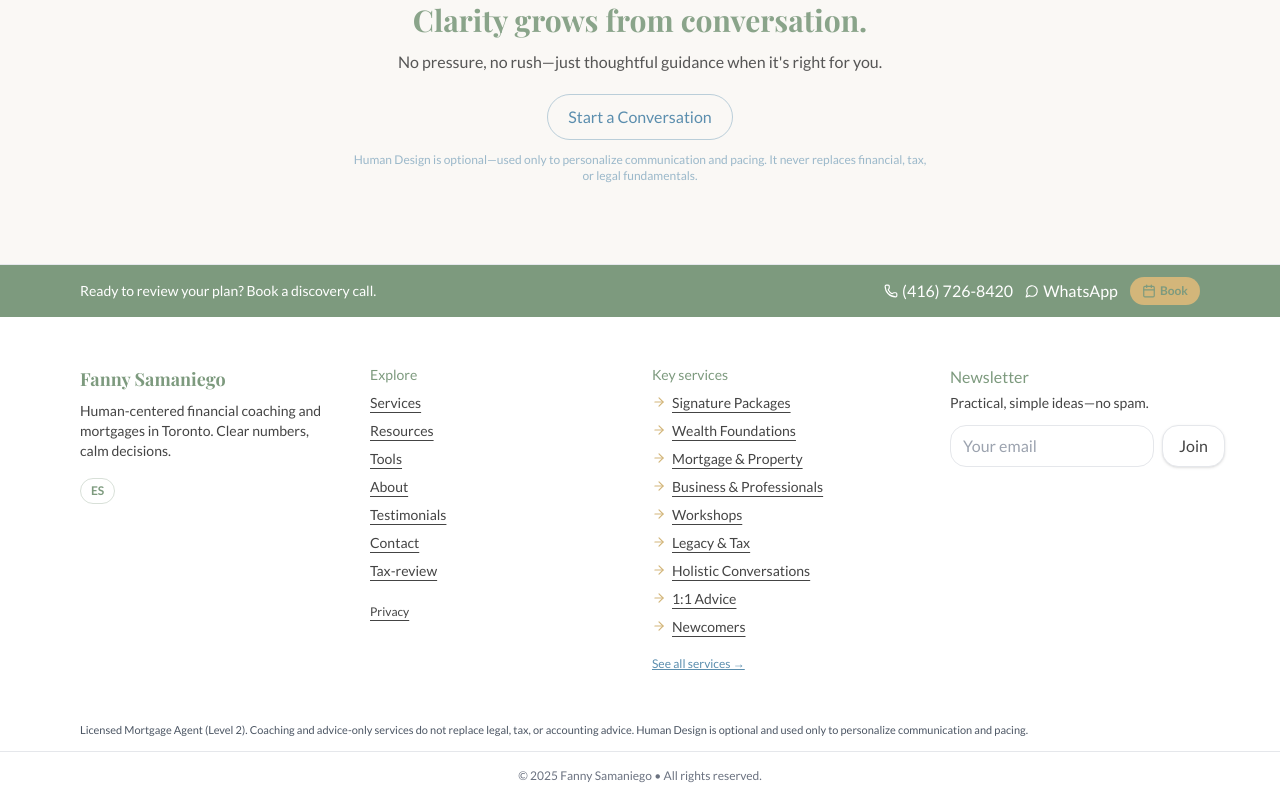
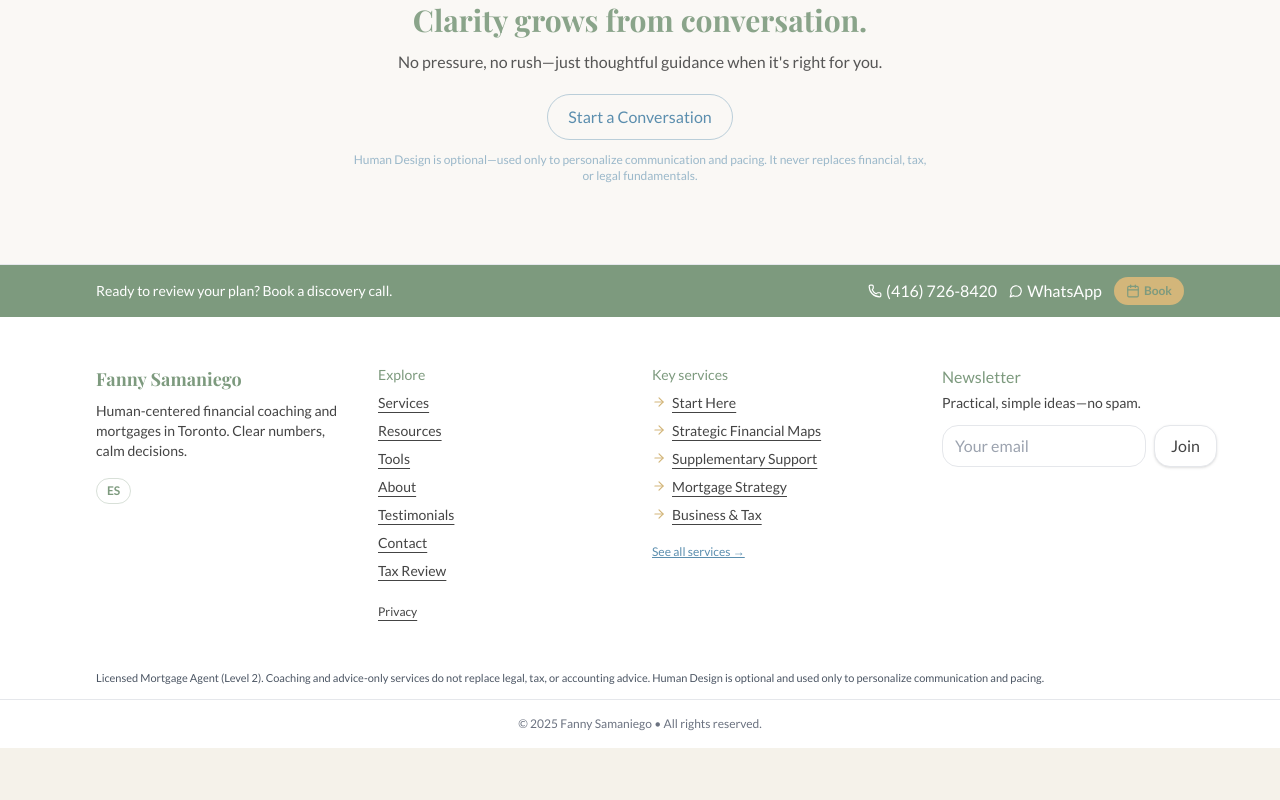
Before and after one commit to nelsondario1111/fanny-site, a Next.js app: page /en in a window 1280 px wide. Shown: the part 5469-6269 px from the top of the page. After the commit the page ends 6217 px from the top, so only its background shows below. Built offline with nearby package versions, Linux system fonts and the light colour scheme.

Commit message:
Update Footer.tsx

```diff
--- a/components/Footer.tsx
+++ b/components/Footer.tsx
@@ -7,15 +7,11 @@ import LangSwitcher from "@/components/layout/LangSwitcher";
 type FooterProps = { lang?: "en" | "es" };
 
 const SECT = {
-  signature: "signature",
-  foundations: "foundations",
+  startHere: "start-here",
+  strategicMaps: "strategic-maps",
+  support: "support",
   mortgage: "mortgage",
   business: "business",
-  workshops: "workshops",
-  legacy: "legacy",
-  family: "family",
-  newcomers: "newcomers",
-  advice: "advice",
 } as const;
 
 export default function Footer({ lang = "es" }: FooterProps) {
@@ -32,7 +28,7 @@ export default function Footer({ lang = "es" }: FooterProps) {
         { href: `${base}/about`, label: "About" },
         { href: `${base}/testimonials`, label: "Testimonials" },
         { href: `${base}/contact`, label: "Contact" },
-        { href: `${base}/tax-review`, label: "Tax-review" },
+        { href: `${base}/tax-review`, label: "Tax Review" },
       ]
     : [
         { href: `${base}/servicios`, label: "Servicios" },
@@ -41,32 +37,24 @@ export default function Footer({ lang = "es" }: FooterProps) {
         { href: `${base}/sobre-mi`, label: "Sobre mí" },
         { href: `${base}/testimonios`, label: "Testimonios" },
         { href: `${base}/contacto`, label: "Contacto" },
-        { href: `${base}/revision-impuestos`, label: "Revision-Imputestos" },
+        { href: `${base}/revision-impuestos`, label: "Revisión de Impuestos" },
       ];
 
   // Use section IDs that exist in both EN/ES services pages
   const serviceLinks = isEn
     ? [
-        { href: `${base}/services#${SECT.signature}`, label: "Signature Packages" },
-        { href: `${base}/services#${SECT.foundations}`, label: "Wealth Foundations" },
-        { href: `${base}/services#${SECT.mortgage}`, label: "Mortgage & Property" },
-        { href: `${base}/services#${SECT.business}`, label: "Business & Professionals" },
-        { href: `${base}/services#${SECT.workshops}`, label: "Workshops" },
-        { href: `${base}/services#${SECT.legacy}`, label: "Legacy & Tax" },
-        { href: `${base}/services#${SECT.family}`, label: "Holistic Conversations" },
-        { href: `${base}/services#${SECT.advice}`, label: "1:1 Advice" },
-        { href: `${base}/services#${SECT.newcomers}`, label: "Newcomers" },
+        { href: `${base}/services#${SECT.startHere}`, label: "Start Here" },
+        { href: `${base}/services#${SECT.strategicMaps}`, label: "Strategic Financial Maps" },
+        { href: `${base}/services#${SECT.support}`, label: "Supplementary Support" },
+        { href: `${base}/services#${SECT.mortgage}`, label: "Mortgage Strategy" },
+        { href: `${base}/services#${SECT.business}`, label: "Business & Tax" },
       ]
     : [
-        { href: `${base}/servicios#${SECT.signature}`, label: "Paquetes Insignia" },
-        { href: `${base}/servicios#${SECT.foundations}`, label: "Fundamentos de Riqueza" },
-        { href: `${base}/servicios#${SECT.mortgage}`, label: "Hipoteca y Propiedad" },
-        { href: `${base}/servicios#${SECT.business}`, label: "Negocios y Profesionales" },
-        { href: `${base}/servicios#${SECT.workshops}`, label: "Talleres" },
-        { href: `${base}/servicios#${SECT.legacy}`, label: "Legado e Impuestos" },
-        { href: `${base}/servicios#${SECT.family}`, label: "Conversaciones Holísticas" },
-        { href: `${base}/servicios#${SECT.advice}`, label: "Asesoría 1:1" },
-        { href: `${base}/servicios#${SECT.newcomers}`, label: "Recién Llegados" },
+        { href: `${base}/servicios#${SECT.startHere}`, label: "Empieza aquí" },
+        { href: `${base}/servicios#${SECT.strategicMaps}`, label: "Mapas financieros estratégicos" },
+        { href: `${base}/servicios#${SECT.support}`, label: "Apoyo complementario" },
+        { href: `${base}/servicios#${SECT.mortgage}`, label: "Estrategia hipotecaria" },
+        { href: `${base}/servicios#${SECT.business}`, label: "Negocios e impuestos" },
       ];
 
   const linksLegal = [{ href: `${base}/${isEn ? "privacy" : "privacidad"}`, label: isEn ? "Privacy" : "Privacidad" }];
@@ -75,7 +63,7 @@ export default function Footer({ lang = "es" }: FooterProps) {
     <footer className="border-t bg-white">
       {/* Top CTA band */}
       <div className="bg-brand-green text-white">
-        <div className="max-w-content mx-auto px-4 py-3 flex flex-col sm:flex-row items-center justify-between gap-3">
+        <div className="max-w-content mx-auto px-5 sm:px-8 py-3 flex flex-col sm:flex-row items-center justify-between gap-3">
           <p className="text-sm">
             {isEn
               ? "Ready to review your plan? Book a discovery call."
@@ -109,7 +97,7 @@ export default function Footer({ lang = "es" }: FooterProps) {
       </div>
 
       {/* Main footer */}
-      <div className="max-w-content mx-auto px-4 py-12 grid gap-10 lg:grid-cols-4">
+      <div className="max-w-content mx-auto px-5 sm:px-8 py-12 grid gap-10 lg:grid-cols-4">
         {/* Brand / mission */}
         <div>
           <p className="font-serif text-lg font-bold text-brand-green">Fanny Samaniego</p>
@@ -199,7 +187,7 @@ export default function Footer({ lang = "es" }: FooterProps) {
       </div>
 
       {/* Legal line */}
-      <div className="text-[11px] leading-relaxed text-gray-600 px-4 max-w-content mx-auto pb-3">
+      <div className="text-[11px] leading-relaxed text-gray-600 px-5 sm:px-8 max-w-content mx-auto pb-3">
         <p>
           {isEn ? (
             <>
@@ -217,9 +205,11 @@ export default function Footer({ lang = "es" }: FooterProps) {
       </div>
 
       {/* Bottom */}
-      <div className="text-xs text-gray-500 text-center py-4 border-t">
-        © {new Date().getFullYear()} Fanny Samaniego •{" "}
-        {isEn ? "All rights reserved." : "Todos los derechos reservados."}
+      <div className="border-t">
+        <div className="max-w-content mx-auto px-5 sm:px-8 py-4 text-xs text-gray-500 text-center">
+          © {new Date().getFullYear()} Fanny Samaniego •{" "}
+          {isEn ? "All rights reserved." : "Todos los derechos reservados."}
+        </div>
       </div>
     </footer>
   );
```
